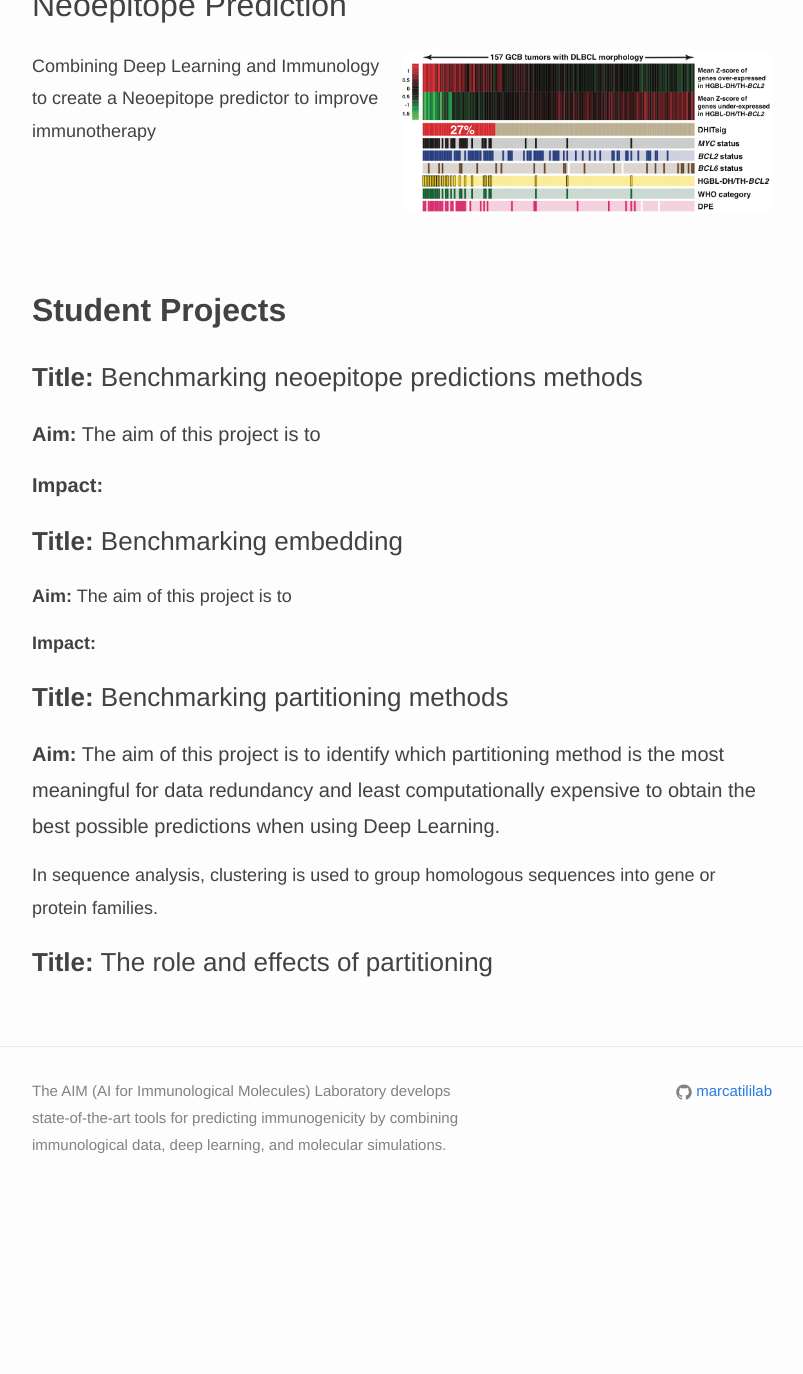
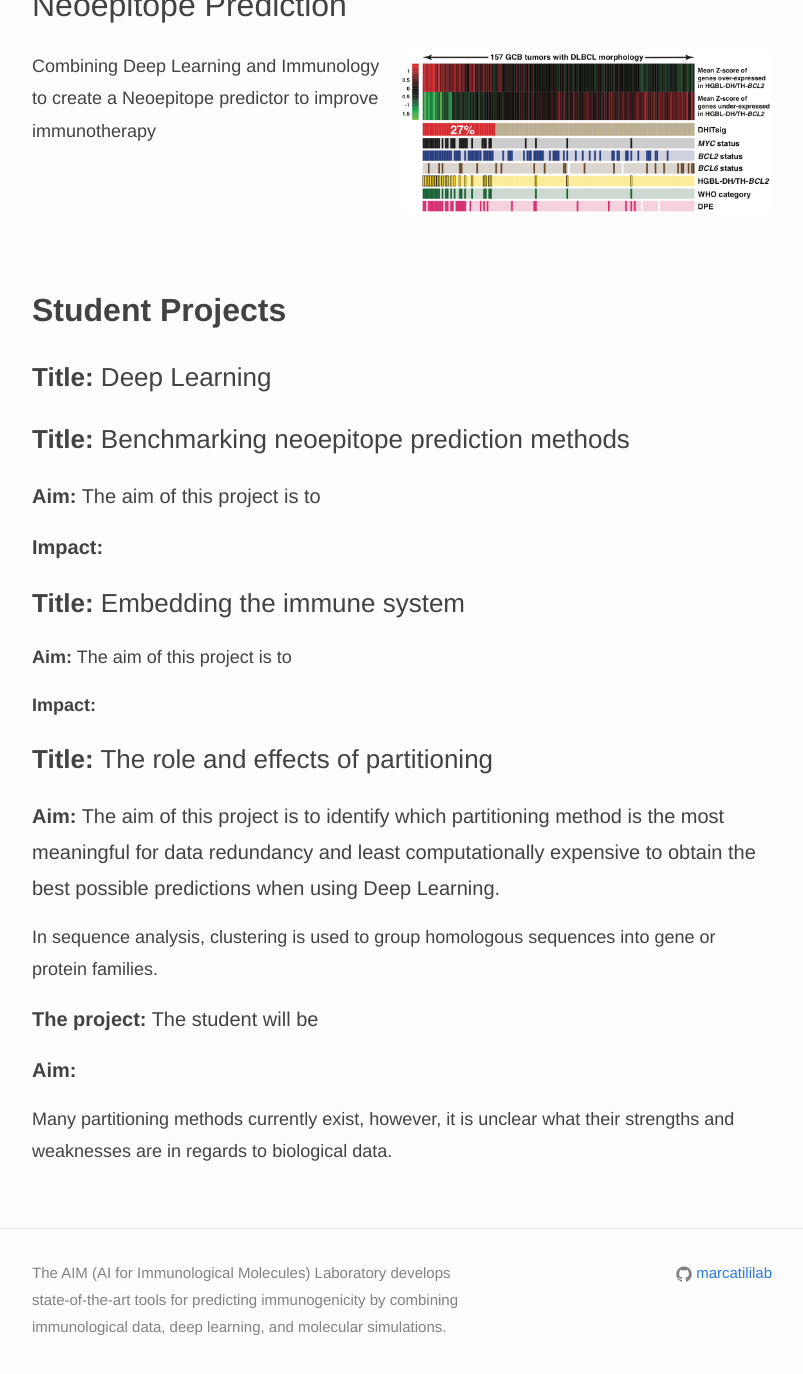
Before and after one commit to alschaap/alschaap.github.io, a Jekyll site: the page built from _pages/projects/index.md, in a window 1280 px wide and 1400 px high, scrolled down 543 px. Shown: the top 1374 px of the window, without its empty margins (238-1041 px from the left). Built offline with Jekyll 4.4.1, drawn with Linux system fonts in a browser that asks for light colours; nearby versions of some CDN libraries; before the commit the page ends 1761 px from its top, so only the background shows below that.

Commit message:
changing the porject info

```diff
--- a/_data/team.yml
+++ b/_data/team.yml
@@ -23,7 +23,7 @@
 
 
    I have a background in programming, robotics, control and systems theory, and a deep understanding of biology and immunology.
-   I am  excited by anything that  combines 2 or more of the following things\: immunology, machine learning, protein structure prediction, obscure avantgard art, fancy cocktails. Probably not in this order.
+   I am  excited by anything that  combines 2 or more of the following things: immunology, machine learning, protein structure prediction, obscure avantgard art, fancy cocktails. Probably not in this order.
 
   photo: team/paolo_img.jpg
   #photo: team/paolo_2019.gif
--- a/_pages/projects/index.md
+++ b/_pages/projects/index.md
@@ -36,7 +36,9 @@ rank: 1
 
 ## **Student Projects**
 
-###  **Title:** Benchmarking neoepitope predictions methods
+###  **Title:** Deep Learning
+
+###  **Title:** Benchmarking neoepitope prediction methods
 
 
 #### **Aim:** The aim of this project is to
@@ -45,7 +47,7 @@ rank: 1
 #### **Impact:**
 
 
-### **Title:** Benchmarking embedding
+### **Title:** Embedding the immune system
 
  **Aim:** The aim of this project is to
 
@@ -53,11 +55,13 @@ rank: 1
 **Impact:**
 
 
-### **Title:** Benchmarking partitioning methods
+### **Title:** The role and effects of partitioning
 
 #### **Aim:** The aim of this project is to identify which partitioning method is the most meaningful for data redundancy and least computationally expensive to obtain the best possible predictions when using Deep Learning.
 
 In sequence analysis, clustering is used to group homologous sequences into gene or protein families.
+#### **The project:** The student will be
 
 
-### **Title:** The role and effects of partitioning
+#### **Aim:**
+Many partitioning methods currently exist, however, it is unclear what their strengths and weaknesses are in regards to biological data.
```
